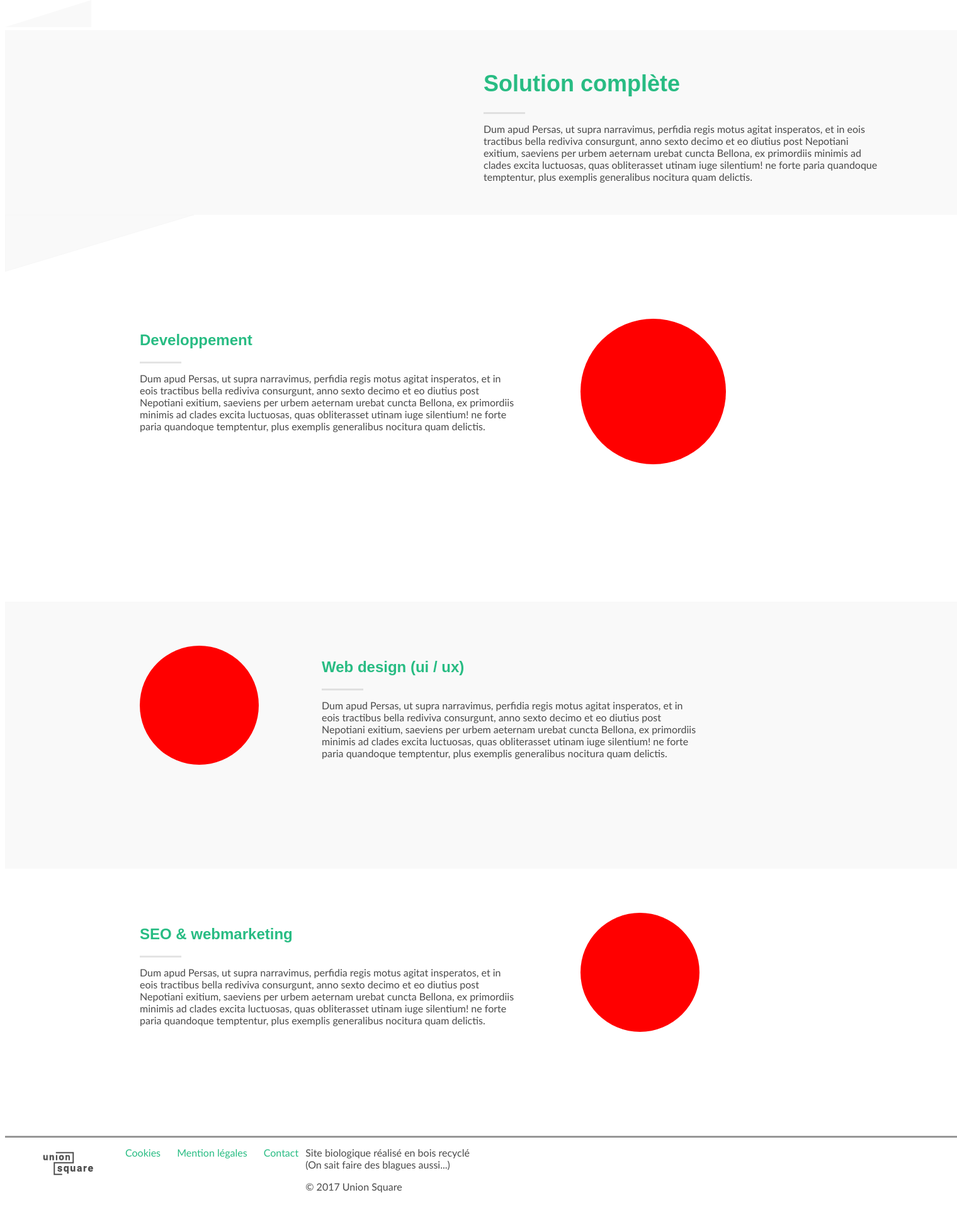
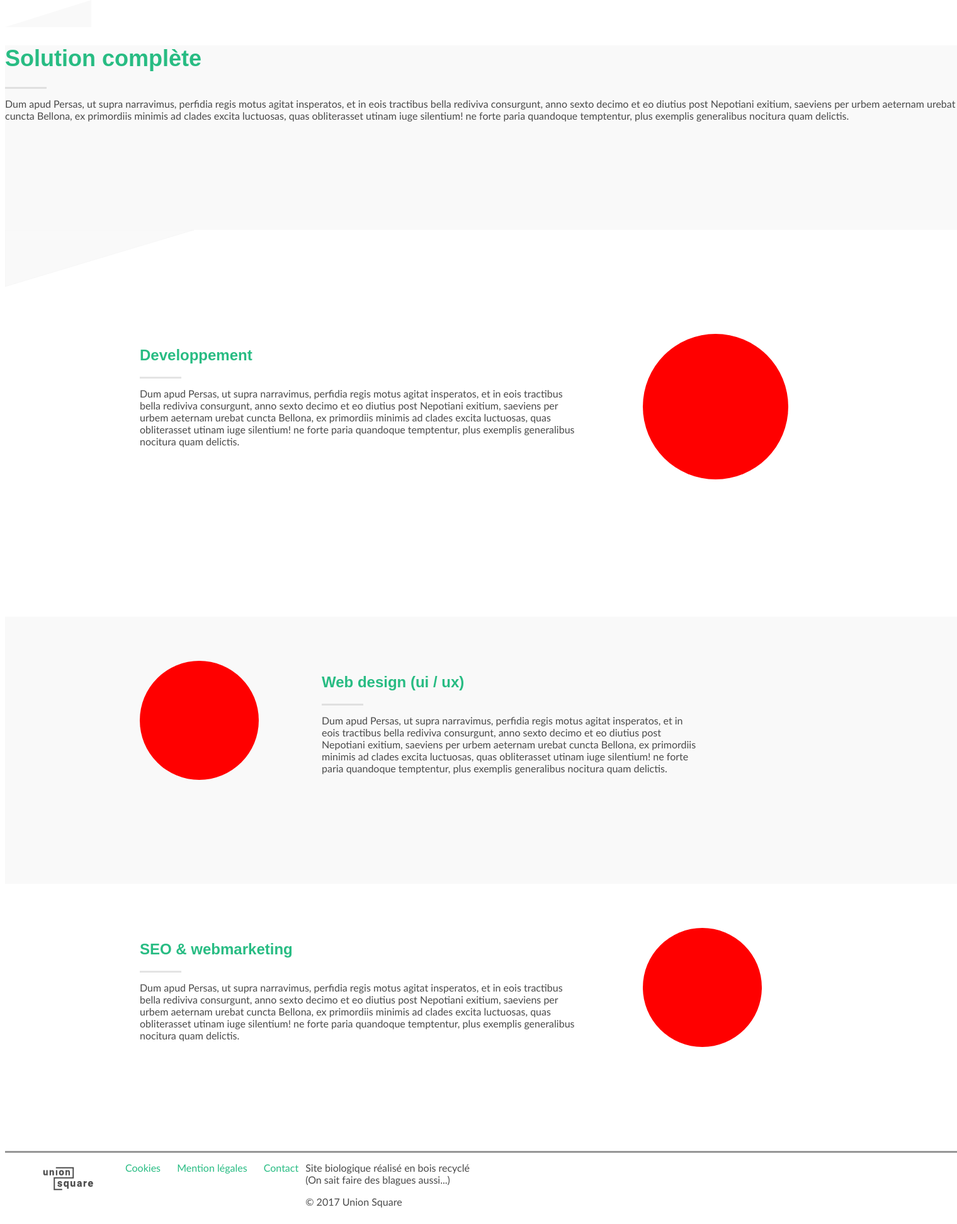
Before and after one commit to union-square/UnionSquareWebsite, a PHP site: page / in a window 1520 px wide; the page is wider, and only the part inside the window is pictured. Shown: the part 208-2151 px from the top of that part at 63% size. Before the commit the page ends 2101 px from the top of that part, so only its background shows below. Run offline with PHP 8.4, Linux system fonts and the light colour scheme; some libraries are stand-ins or nearby versions; some web fonts are replaced.

Commit message:
Responsive structure index & MQ

```diff
--- a/index.php
+++ b/index.php
@@ -6,6 +6,7 @@
 	<title>Union Square</title>
 	<meta charset="UTF-8">
     <link type="text/css" rel="stylesheet" href="css/stylesheet.css"/>
+    <link type="text/css" rel="stylesheet" href="css/responsive_framework_light.css"/>
     <script src="https://ajax.googleapis.com/ajax/libs/jquery/3.2.1/jquery.min.js"></script>
     <meta name="viewport" content="width=device-width, initial-scale=1.0"/>
   </head>
@@ -24,8 +25,8 @@
         <polygon points="0,43 137,43 137,0" style="fill:rgba(216,216,216,0.15)" />
     </svg>
   	<main>
-  		<div id="intro">
-        <div id="introBlock">
+  		<div id="intro" class="row">
+        <div id="introBlock col-6 col-12-sm">
           <h1>Solution complète</h1>
           <span class="sep"></span>
           <p class="expTxt">
@@ -37,21 +38,21 @@
         <polygon points="0,90 300,0 0,0" style="fill:rgba(216,216,216,0.15);stroke:rgba(216,216,216,0.15);stroke-width:1" />
       </svg>
   		<div id="content">
-  			<div class="exp">
-          <div class="expTxtBox">
+  			<div class="exp row">
+          <div class="expTxtBox col-6 col-12-sm">
             <h2>Developpement</h2>
             <span class="sep"></span>
             <p class="expTxt">
               Dum apud Persas, ut supra narravimus, perfidia regis motus agitat insperatos, et in eois tractibus bella rediviva consurgunt, anno sexto decimo et eo diutius post Nepotiani exitium, saeviens per urbem aeternam urebat cuncta Bellona, ex primordiis minimis ad clades excita luctuosas, quas obliterasset utinam iuge silentium! ne forte paria quandoque temptentur, plus exemplis generalibus nocitura quam delictis.
             </p>
           </div>
-  			<div class="ilu" id="iluTop"></div>
+  			<div class="ilu col-6 col-12-sm" id="iluTop"></div>
   		</div>
   		<svg height="90" width="300">
           <polygon points="0,90 300,0 0,0" style="fill:white" />
         </svg>
-  		<div class="exp" id="expMid">
-  			<div class="ilu" id="iluMid"></div>
+  		<div class="exp row" id="expMid">
+  			<div class="ilu col-12-sm col-6" id="iluMid"></div>
           	<div class="expTxtBox">
             	<h2>Web design (ui / ux)</h2>
             	<span class="sep"></span>
@@ -60,15 +61,15 @@
 	            </p>
         	</div>
   		</div>
-  		<div class="exp">
-          <div class="expTxtBox">
+  		<div class="exp row">
+          <div class="expTxtBox col-6 col-12-sm">
             <h2>SEO & webmarketing</h2>
             <span class="sep"></span>
             <p class="expTxt">
               Dum apud Persas, ut supra narravimus, perfidia regis motus agitat insperatos, et in eois tractibus bella rediviva consurgunt, anno sexto decimo et eo diutius post Nepotiani exitium, saeviens per urbem aeternam urebat cuncta Bellona, ex primordiis minimis ad clades excita luctuosas, quas obliterasset utinam iuge silentium! ne forte paria quandoque temptentur, plus exemplis generalibus nocitura quam delictis.
             </p>
           </div>
-  				<div class="ilu" id="iluBot"></div>
+  				<div class="ilu col-12-sm col-6" id="iluBot"></div>
   			</div>
   		</div>
   	</main>
```
Also changed, not shown: css/stylesheet.css (+13 -0 lines).
